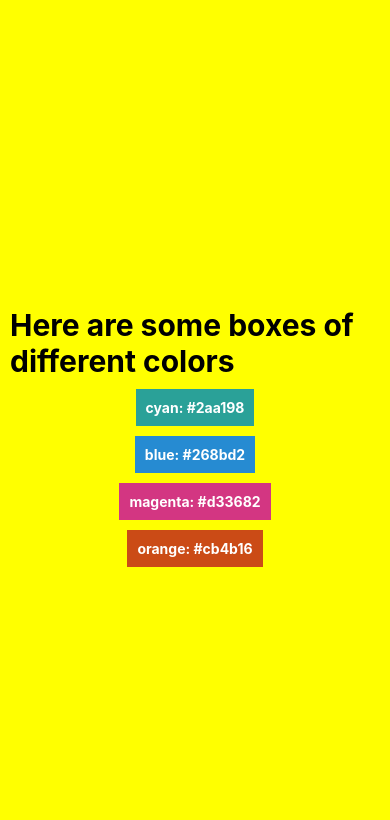
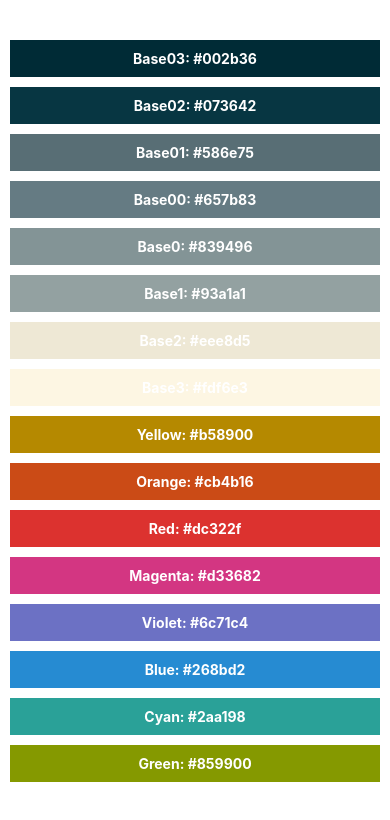
Before and after one commit to arminv/FrontendMasters-React-Native, a React Native app: screen / in a window 390 px wide. Shown: the top 820 px of the page. Built offline with nearby package versions, Linux system fonts and the light colour scheme.

Commit message:
Progress

```diff
--- a/App.js
+++ b/App.js
@@ -1,22 +1,56 @@
 import React from 'react';
 // NOTE: `SafeAreaView` allows for styling that is compatible with different devices:
 // NOTE: in React Native, all styling is done via `StyleSheet`:
-import {View, Text, SafeAreaView, StyleSheet} from 'react-native';
+import {View, Text, SafeAreaView, StyleSheet, FlatList} from 'react-native';
 import ColorBox from './components/ColorBox';
+
+// NOTE: These colors are part of the Solarized color scheme by Ethan Schoonover:
+const COLORS = [
+  {colorName: 'Base03', hexCode: '#002b36'},
+  {colorName: 'Base02', hexCode: '#073642'},
+  {colorName: 'Base01', hexCode: '#586e75'},
+  {colorName: 'Base00', hexCode: '#657b83'},
+  {colorName: 'Base0', hexCode: '#839496'},
+  {colorName: 'Base1', hexCode: '#93a1a1'},
+  {colorName: 'Base2', hexCode: '#eee8d5'},
+  {colorName: 'Base3', hexCode: '#fdf6e3'},
+  {colorName: 'Yellow', hexCode: '#b58900'},
+  {colorName: 'Orange', hexCode: '#cb4b16'},
+  {colorName: 'Red', hexCode: '#dc322f'},
+  {colorName: 'Magenta', hexCode: '#d33682'},
+  {colorName: 'Violet', hexCode: '#6c71c4'},
+  {colorName: 'Blue', hexCode: '#268bd2'},
+  {colorName: 'Cyan', hexCode: '#2aa198'},
+  {colorName: 'Green', hexCode: '#859900'},
+];
 
 const App = () => {
   return (
     <SafeAreaView style={styles.safeArea}>
+      {/* NOTE: While it may be fine to do on the web, in React Native you should avoid using map in the render.
+      This is because mapping over an array is not optimized.
+      React Native will attempt to render every single element in the array all at once, regardless of whether they are visible on the screen or not.
+      There are special components in React Native for rendering lists: these are FlatList and SectionList. */}
+      <FlatList
+        style={styles.container}
+        data={COLORS}
+        // NOTE: if our data has keys, we will NOT need the `keyExtractor` prop here anymore!
+        keyExtractor={(item) => item.colorName}
+        // NOTE: we destructure `{item}` below because `renderItem` also returns the item id:
+        renderItem={({item}) => (
+          <ColorBox colorName={item.colorName} hexCode={item.hexCode} />
+        )}
+      />
       {/* NOTE: we can apply more than one style to an element by passing an array to the style prop: */}
       {/* NOTE: multiple styles cascade, meaning the last style overwrites the previous ones (if there is overlap/common styling) */}
       {/* NOTE: there is an equivalent for styled-components in React Native */}
-      <View style={[styles.container, styles.yellow]}>
+      {/* <View style={[styles.container, styles.yellow]}>
         <Text style={styles.text}>Here are some boxes of different colors</Text>
         <ColorBox colorName="cyan" hexCode="#2aa198" />
         <ColorBox colorName="blue" hexCode="#268bd2" />
         <ColorBox colorName="magenta" hexCode="#d33682" />
         <ColorBox colorName="orange" hexCode="#cb4b16" />
-      </View>
+      </View> */}
     </SafeAreaView>
   );
 };
@@ -30,8 +64,8 @@ const styles = StyleSheet.create({
     // NOTE: in React Native, there are no units (pixels, etc.):
     // NOTE: another difference with web development is that in React Native we use camel case for styling (no dashes):
     // NOTE: all positioning in React Native is done via flexbox (i.e. `display: flex`)
-    alignItems: 'center',
-    justifyContent: 'center',
+    // alignItems: 'center',
+    // justifyContent: 'center',
     flex: 1,
     // paddingVertical: 10,
     paddingHorizontal: 10,
```
